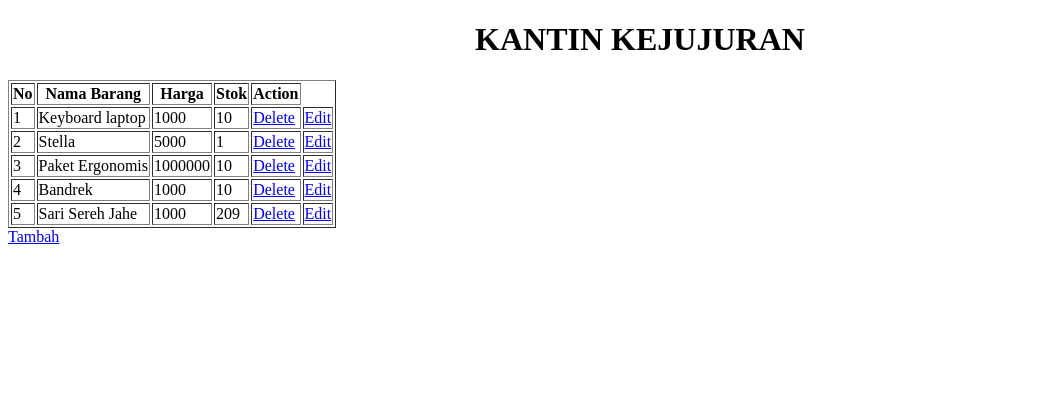
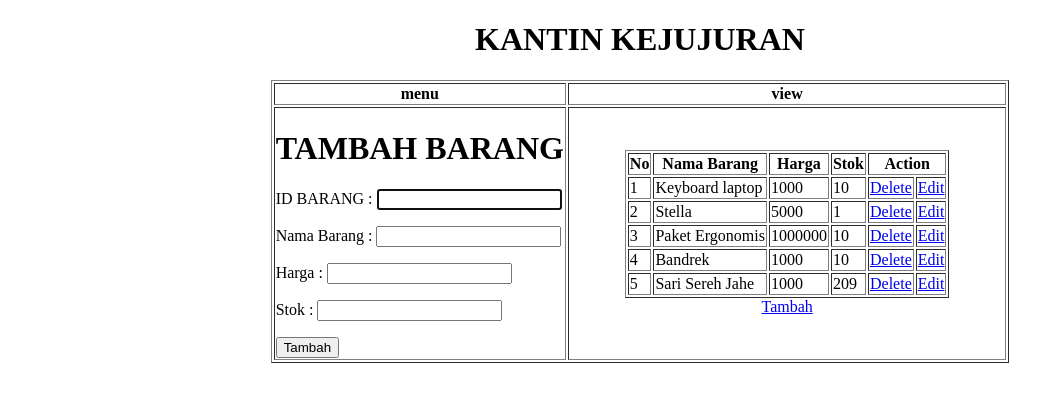
Before and after one commit to seriusman0/aplikasi_kasir, a PHP site: page / in a window 1280 px wide. Shown: the top 402 px of the page, without its empty margins (0-1064 px from the left). Run offline with PHP 8.4, Linux system fonts and the light colour scheme; data comes from the database, SQL or seed files in the repository.

Commit message:
tampilan utama di perbarui

```diff
--- a/barang/delete.php
+++ b/barang/delete.php
@@ -1,7 +1,6 @@
 <?php
 include 'config.php';
 $id_barang = $_GET['id'];
-
 
 mysqli_query($conn, "DELETE FROM barang WHERE id_barang = '$id_barang'");
 echo "<script>window.alert('Data barang Berhasil Di Hapus.');
@@ -25,7 +24,3 @@ echo "<script>window.alert('Data barang Berhasil Di Hapus.');
 </body>
 
 </html>
-
-<?php
-header('index.php');
-?>
--- a/barang/edit.php
+++ b/barang/edit.php
@@ -54,6 +54,5 @@ if (isset($_POST['update'])) {
         </form>
     </div>
 </body>
-<?php include 'index.php' ?>
 
 </html>
--- a/barang/index.php
+++ b/barang/index.php
@@ -1,9 +1,3 @@
-<?php
-include 'config.php';
-
-$barang = mysqli_query($conn, "select * from barang");
-?>
-
 <!DOCTYPE html>
 <html lang="en">
 
@@ -11,7 +5,7 @@ $barang = mysqli_query($conn, "select * from barang");
     <meta charset="UTF-8">
     <meta http-equiv="X-UA-Compatible" content="IE=edge">
     <meta name="viewport" content="width=device-width, initial-scale=1.0">
-    <title>KANTIN KEJUJURAN</title>
+    <title>Home</title>
 </head>
 
 <body>
@@ -22,31 +16,17 @@ $barang = mysqli_query($conn, "select * from barang");
             </center>
         </b>
     </h1>
+    <table align="center" border="1">
+        <tr>
+            <th colspan="4" width="40%">menu</th>
+            <th colspan="8" width="80%">view</th>
+        </tr>
+        <tr>
+            <td colspan="4"><?php include 'tambahbarang.php' ?></td>
 
-    <table border="1">
-        <tr>
-            <th>No</th>
-            <th>Nama Barang</th>
-            <th>Harga</th>
-            <th>Stok</th>
-            <th>Action</th>
+            <td colspan="8" align="center"><?php include 'view.php' ?></td>
         </tr>
-        <?php $no = 1;
-        while ($r = mysqli_fetch_array($barang)) {
-            echo "<tr>
-                    <td>$no</td>
-                    <td>$r[nama_barang]</td>
-                    <td>$r[harga]</td>
-                    <td>$r[stok]</td>
-                    <td><a href='delete.php?id=$r[id_barang]' onclick=\"return confirm('Yakin ini Dihapus?')\" >Delete</a></td>
-                    <td><a href='edit.php?id=$r[id_barang]'>Edit</a></td>
-                 </tr>";
-            $no++;
-        }
-
-        ?>
     </table>
-    <a href="tambahbarang.php">Tambah</a>
 
 </body>
 
--- a/barang/tambahbarang.php
+++ b/barang/tambahbarang.php
@@ -48,6 +48,5 @@ if (isset($_POST['tambah'])) {
         </form>
     </div>
 </body>
-<?php include 'index.php' ?>
 
 </html>
--- /dev/null
+++ b/barang/view.php
@@ -0,0 +1,47 @@
+<?php
+include 'config.php';
+
+$barang = mysqli_query($conn, "select * from barang");
+?>
+
+<!DOCTYPE html>
+<html lang="en">
+
+<head>
+    <meta charset="UTF-8">
+    <meta http-equiv="X-UA-Compatible" content="IE=edge">
+    <meta name="viewport" content="width=device-width, initial-scale=1.0">
+    <title>KANTIN KEJUJURAN</title>
+</head>
+
+<body>
+
+
+    <table border="1">
+        <tr>
+            <th>No</th>
+            <th>Nama Barang</th>
+            <th>Harga</th>
+            <th>Stok</th>
+            <th colspan="2">Action</th>
+        </tr>
+        <?php $no = 1;
+        while ($r = mysqli_fetch_array($barang)) {
+            echo "<tr>
+                    <td>$no</td>
+                    <td>$r[nama_barang]</td>
+                    <td>$r[harga]</td>
+                    <td>$r[stok]</td>
+                    <td><a href='delete.php?id=$r[id_barang]' onclick=\"return confirm('Yakin ini Dihapus?')\" >Delete</a></td>
+                    <td><a href='edit.php?id=$r[id_barang]'>Edit</a></td>
+                 </tr>";
+            $no++;
+        }
+
+        ?>
+    </table>
+    <a href="tambahbarang.php">Tambah</a>
+
+</body>
+
+</html>
```
